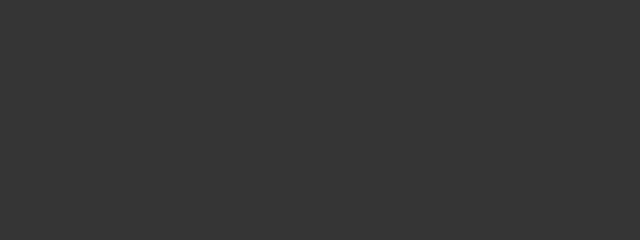
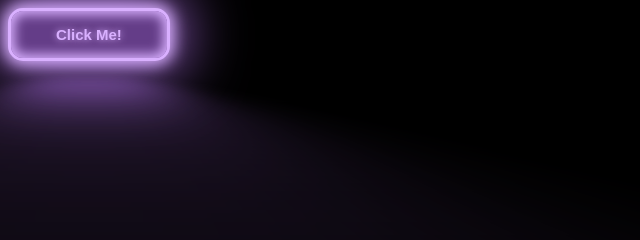
Before and after one commit to MrBell1/MrBell1.github.io, a plain HTML site: page index.html in a window 1280 px wide. Shown: the whole page, without its empty margins (0-640 px from the left). Drawn offline with Linux system fonts and the light colour scheme.

Commit message:
Initial commit

```diff
--- /dev/null
+++ b/css/main.css
@@ -0,0 +1,61 @@
+body{
+
+    background-color: black;
+    color: white;
+    }
+    .btn{
+        border-radius: 28px;
+    background: linear-gradient(315deg, #440089, #3a0073);
+    box-shadow:  -24px -24px 49px #1a0033,
+                 24px 24px 49px #6600cd;
+                 width: 100px;
+    }
+    /* From uiverse.io */
+    button {
+        --glow-color: rgb(217, 176, 255);
+        --glow-spread-color: rgba(191, 123, 255, 0.781);
+        --enhanced-glow-color: rgb(231, 206, 255);
+        --btn-color: rgb(100, 61, 136);
+        border: .25em solid var(--glow-color);
+        padding: 1em 3em;
+        color: var(--glow-color);
+        font-size: 15px;
+        font-weight: bold;
+        background-color: var(--btn-color);
+        border-radius: 1em;
+        outline: none;
+        box-shadow: 0 0 1em .25em var(--glow-color),
+               0 0 4em 1em var(--glow-spread-color),
+               inset 0 0 .75em .25em var(--glow-color);
+        text-shadow: 0 0 .5em var(--glow-color);
+        position: relative;
+        transition: all 0.3s;
+       }
+
+       button::after {
+        pointer-events: none;
+        content: "";
+        position: absolute;
+        top: 120%;
+        left: 0;
+        height: 100%;
+        width: 100%;
+        background-color: var(--glow-spread-color);
+        filter: blur(2em);
+        opacity: .7;
+        transform: perspective(1.5em) rotateX(35deg) scale(1, .6);
+       }
+
+       button:hover {
+        color: var(--btn-color);
+        background-color: var(--glow-color);
+        box-shadow: 0 0 1em .25em var(--glow-color),
+               0 0 4em 2em var(--glow-spread-color),
+               inset 0 0 .75em .25em var(--glow-color);
+       }
+
+       button:active {
+        box-shadow: 0 0 0.6em .25em var(--glow-color),
+               0 0 2.5em 2em var(--glow-spread-color),
+               inset 0 0 .5em .25em var(--glow-color);
+       }
--- a/index.html
+++ b/index.html
@@ -4,18 +4,11 @@
     <meta charset="UTF-8">
     <meta http-equiv="X-UA-Compatible" content="IE=edge">
     <meta name="viewport" content="width=device-width, initial-scale=1.0">
-
-    <style>
-
-*{
-
-  background-color: rgb(53, 53, 53);
-
-}
-
-    </style>
+    <title>Document</title>
+    <link rel="stylesheet" href="css/main.css">
 </head>
 <body>
+    <button>Click Me!</button>
 
 </body>
 </html>
```
